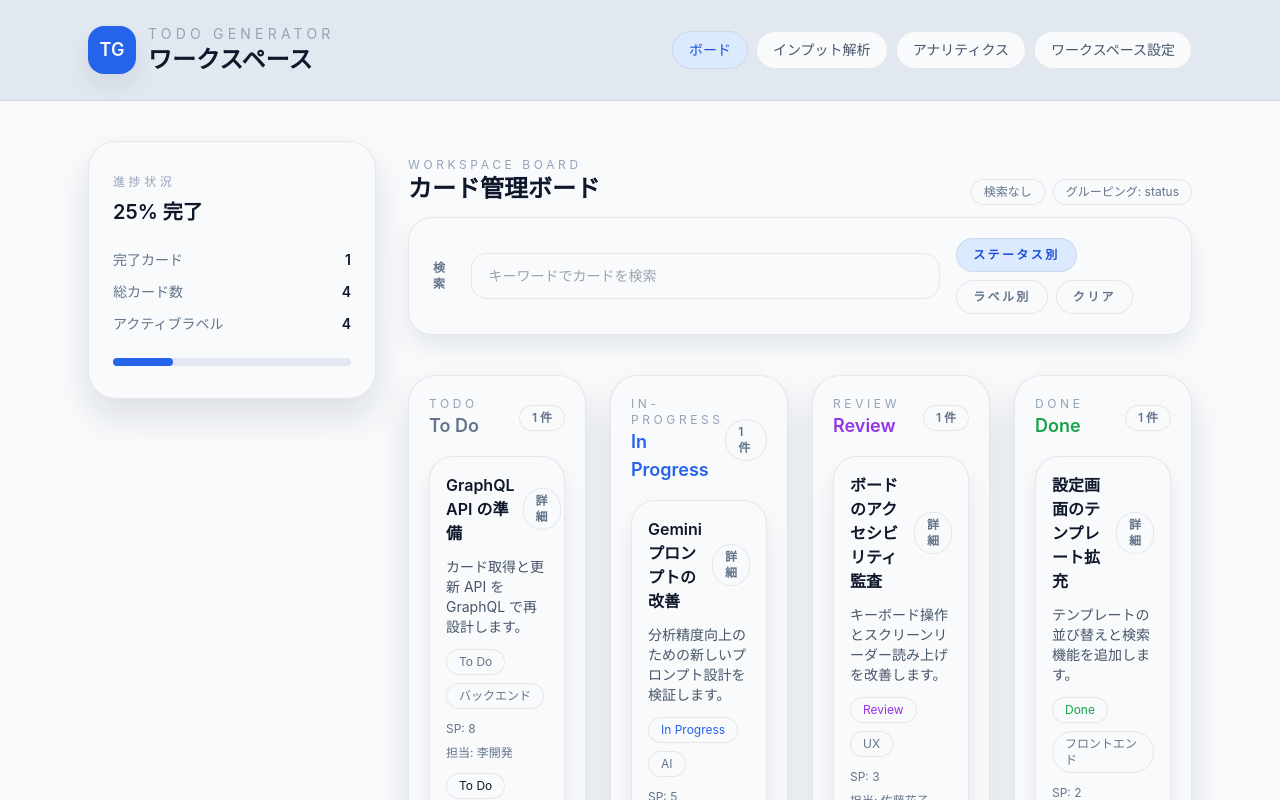
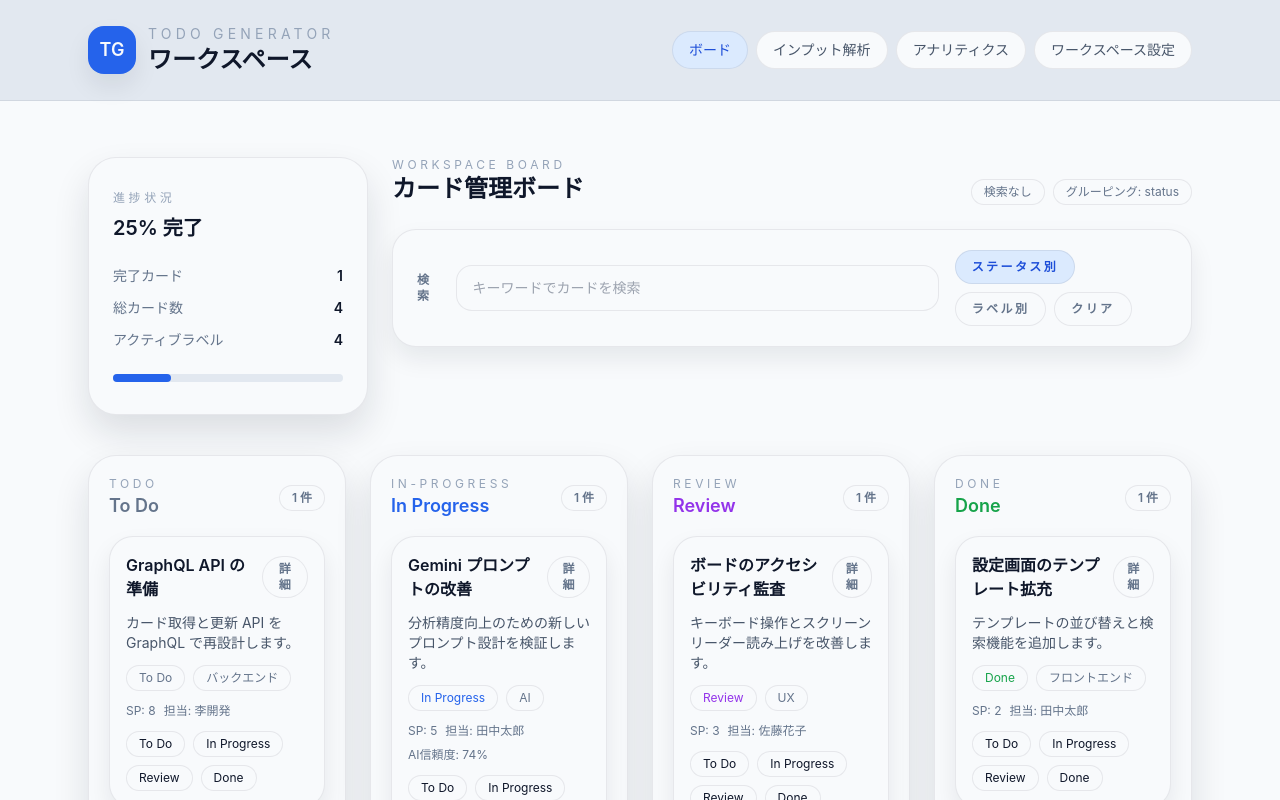
Before and after one commit to ist-h-i/todo-generator, an Angular app in the folder frontend/: page /board in a window 1280 px wide. Shown: the top 800 px of the page. Built offline with nearby package versions, Linux system fonts and the light colour scheme.

Commit message:
Refine board layout with localized progress card

```diff
--- a/frontend/src/app/core/layout/shell/shell.html
+++ b/frontend/src/app/core/layout/shell/shell.html
@@ -25,35 +25,7 @@
     </div>
   </header>
 
-  <main class="mx-auto flex w-full max-w-6xl flex-1 flex-col gap-8 px-6 py-10 lg:flex-row">
-    <aside class="lg:w-72">
-      @if (summarySignal(); as summary) {
-        <section class="surface-panel flex flex-col gap-6 px-6 py-8">
-          <div>
-            <p class="text-xs uppercase tracking-[0.3em] text-slate-400">進捗状況</p>
-            <p class="mt-2 text-xl font-semibold text-on-surface">{{ progressLabel() }}</p>
-          </div>
-          <div class="space-y-3">
-            <div class="flex items-center justify-between text-sm text-slate-500">
-              <span>完了カード</span>
-              <span class="font-semibold text-on-surface">{{ summary.doneCards }}</span>
-            </div>
-            <div class="flex items-center justify-between text-sm text-slate-500">
-              <span>総カード数</span>
-              <span class="font-semibold text-on-surface">{{ summary.totalCards }}</span>
-            </div>
-            <div class="flex items-center justify-between text-sm text-slate-500">
-              <span>アクティブラベル</span>
-              <span class="font-semibold text-on-surface">{{ summary.activeLabels }}</span>
-            </div>
-          </div>
-          <div class="h-2 w-full rounded-full bg-slate-200 dark:bg-slate-800">
-            <div class="h-2 rounded-full bg-accent transition-all" [style.width.%]="summary.progressRatio"></div>
-          </div>
-        </section>
-      }
-    </aside>
-
+  <main class="mx-auto flex w-full max-w-6xl flex-1 flex-col gap-8 px-6 py-10">
     <section class="flex-1">
       <router-outlet />
     </section>
--- a/frontend/src/app/core/layout/shell/shell.ts
+++ b/frontend/src/app/core/layout/shell/shell.ts
@@ -1,7 +1,5 @@
-import { ChangeDetectionStrategy, Component, computed, inject } from '@angular/core';
+import { ChangeDetectionStrategy, Component } from '@angular/core';
 import { RouterLink, RouterLinkActive, RouterOutlet } from '@angular/router';
-
-import { WorkspaceStore } from '@core/state/workspace-store';
 
 /**
  * Workspace shell providing navigation and global context for all feature pages.
@@ -15,11 +13,6 @@ import { WorkspaceStore } from '@core/state/workspace-store';
   changeDetection: ChangeDetectionStrategy.OnPush,
 })
 export class Shell {
-  private readonly workspace = inject(WorkspaceStore);
-
-  public readonly summarySignal = this.workspace.summary;
-  public readonly groupingSignal = this.workspace.grouping;
-
   public readonly links = [
     { path: '/board', label: 'ボード' },
     { path: '/input', label: 'インプット解析' },
@@ -27,10 +20,5 @@ export class Shell {
     { path: '/settings', label: 'ワークスペース設定' },
   ] as const;
 
-  public readonly progressLabel = computed(() => {
-    const summary = this.summarySignal();
-    return `${summary.progressRatio}% 完了`;
-  });
-
   public readonly year = new Date().getFullYear();
 }
--- a/frontend/src/app/features/board/page.html
+++ b/frontend/src/app/features/board/page.html
@@ -1,4 +1,32 @@
-<section class="space-y-10">
+<section class="flex flex-col gap-10">
+  <div class="grid gap-6 lg:grid-cols-[minmax(0,280px)_1fr]">
+    @if (summarySignal(); as summary) {
+      <section class="surface-panel flex h-full flex-col gap-6 px-6 py-8">
+        <div>
+          <p class="text-xs uppercase tracking-[0.3em] text-slate-400">進捗状況</p>
+          <p class="mt-2 text-xl font-semibold text-on-surface">{{ progressLabel() }}</p>
+        </div>
+        <div class="space-y-3">
+          <div class="flex items-center justify-between text-sm text-slate-500">
+            <span>完了カード</span>
+            <span class="font-semibold text-on-surface">{{ summary.doneCards }}</span>
+          </div>
+          <div class="flex items-center justify-between text-sm text-slate-500">
+            <span>総カード数</span>
+            <span class="font-semibold text-on-surface">{{ summary.totalCards }}</span>
+          </div>
+          <div class="flex items-center justify-between text-sm text-slate-500">
+            <span>アクティブラベル</span>
+            <span class="font-semibold text-on-surface">{{ summary.activeLabels }}</span>
+          </div>
+        </div>
+        <div class="h-2 w-full rounded-full bg-slate-200 dark:bg-slate-800">
+          <div class="h-2 rounded-full bg-accent transition-all" [style.width.%]="summary.progressRatio"></div>
+        </div>
+      </section>
+    }
+
+    <div class="flex h-full flex-col gap-6">
       <header class="space-y-3">
         <div class="flex flex-col gap-2 sm:flex-row sm:items-end sm:justify-between">
           <div>
@@ -10,7 +38,11 @@
             <span class="surface-pill px-3 py-1">グルーピング: {{ groupingSignal() }}</span>
           </div>
         </div>
-    <div class="flex flex-col gap-4 rounded-3xl border border-subtle bg-surface px-6 py-5 shadow-soft lg:flex-row lg:items-center lg:justify-between">
+      </header>
+
+      <section
+        class="flex flex-col gap-4 rounded-3xl border border-subtle bg-surface px-6 py-5 shadow-soft lg:flex-row lg:items-center lg:justify-between"
+      >
         <label class="flex w-full items-center gap-3 text-sm text-slate-600 dark:text-slate-300">
           <span class="text-xs font-semibold uppercase tracking-[0.2em] text-slate-500">検索</span>
           <input
@@ -45,9 +77,11 @@
             クリア
           </button>
         </div>
+      </section>
     </div>
-  </header>
+  </div>
 
+  <div class="flex flex-1 flex-col gap-8">
     <div class="grid gap-6 lg:grid-cols-4">
       @for (column of columnsSignal(); track column.id) {
         <section class="surface-panel flex min-h-[320px] flex-col gap-4 px-5 py-5">
@@ -156,4 +190,5 @@
         </div>
       </aside>
     }
+  </div>
 </section>
--- a/frontend/src/app/features/board/page.ts
+++ b/frontend/src/app/features/board/page.ts
@@ -21,11 +21,16 @@ const DEFAULT_STATUS_COLOR = '#94a3b8';
 export class BoardPage {
   private readonly workspace = inject(WorkspaceStore);
 
+  public readonly summarySignal = this.workspace.summary;
   public readonly groupingSignal = this.workspace.grouping;
   public readonly columnsSignal = this.workspace.boardColumns;
   public readonly filtersSignal = this.workspace.filters;
   public readonly statusesSignal = computed(() => this.workspace.settings().statuses);
   public readonly labelsSignal = computed(() => this.workspace.settings().labels);
+  public readonly progressLabel = computed(() => {
+    const summary = this.summarySignal();
+    return `${summary.progressRatio}% 完了`;
+  });
 
   public readonly cardsByIdSignal = computed<ReadonlyMap<string, Card>>(() => {
     const lookup = new Map<string, Card>();
```
Lines whose indentation alone changed are shown as unchanged.
